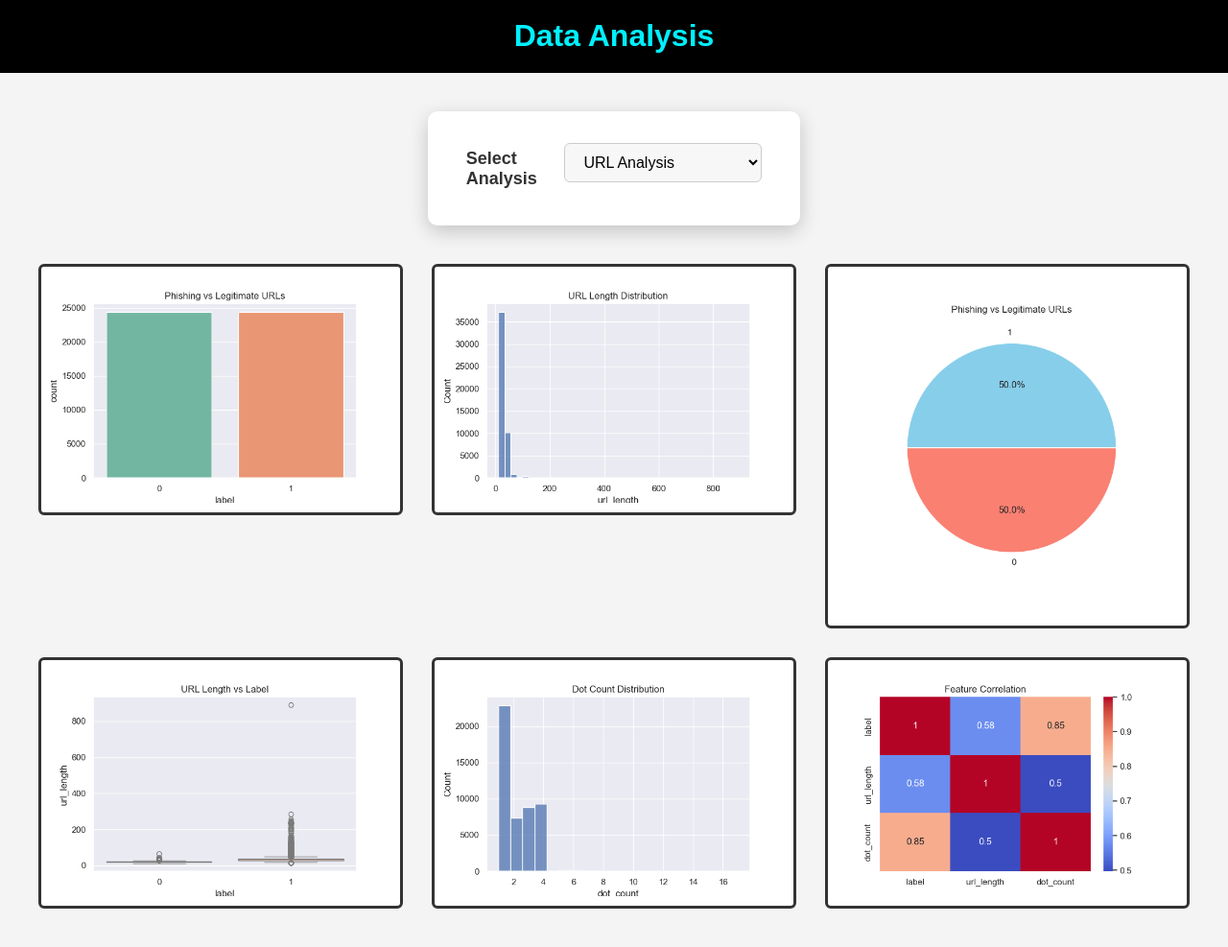
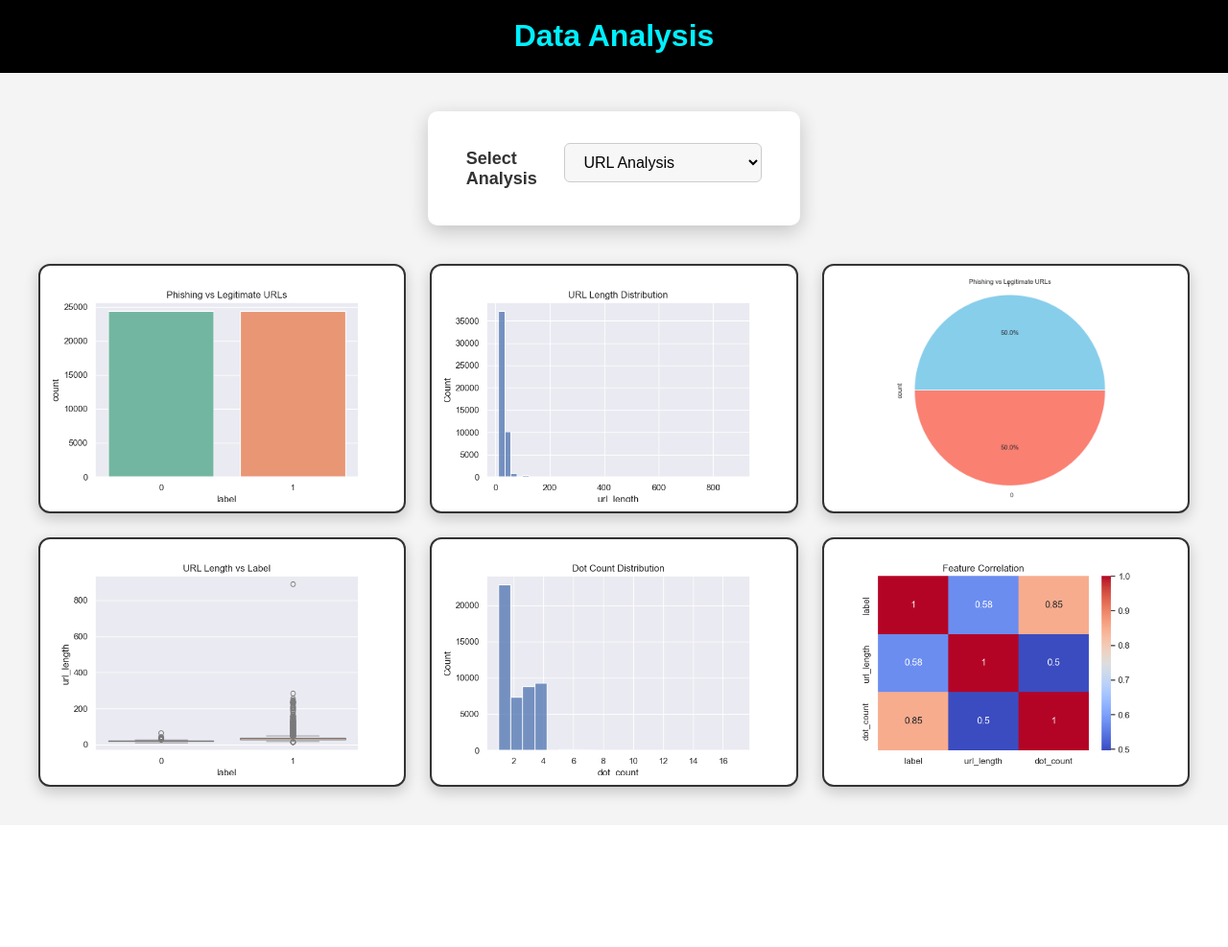
Before and after one commit to Monisha-2006/Phishing-Detection-System, a Flask app: page / in a window 1280 px wide, after a click on "Analysis". Shown: the part 81-1068 px from the top of the page at 96% size. After the commit the page ends 919 px from the top, so only its background shows below. Run offline with Flask 3, Linux system fonts and the light colour scheme; parts of the project's set-up code (start-up, migrations or seed data) failed here and were passed over.

Commit message:
Updated phishing detection system project files

```diff
--- a/static/style.css
+++ b/static/style.css
@@ -406,23 +406,38 @@ background:#f1c40f;
 .risk-bar.danger{
 background:#e74c3c;
 }
-.analysis-grid{
+.analysis-grid {
+    display: grid;
+    grid-template-columns: repeat(3, 1fr);
+    gap: 25px;
+    padding: 40px;
+}
 
-display:grid;
-grid-template-columns:repeat(3,1fr);
-gap:30px;
-padding:40px;
+/* NEW BOX DESIGN */
+.chart-box {
+    background: white;
+    border-radius: 12px;
+    padding: 10px;
+    border: 2px solid #333;
+    height: 260px;
+
+    display: flex;
+    align-items: center;
+    justify-content: center;
+
+    box-shadow: 0 5px 15px rgba(0,0,0,0.2);
+}
+
+/* FIX IMAGE SIZE */
+.chart-box img {
+    width: 100%;
+    height: 100%;
+    object-fit: contain ;
 
 }
-
-.analysis-grid img{
-
-width:100%;
-border:3px solid #333;
-border-radius:6px;
-background:white;
-padding:10px;
-
+.chart-box:hover {
+    transform: scale(1.03);
+    transition: 0.3s;
 }
 /* ===================== */
 /* PERFORMANCE PAGE */
--- a/templates/index.html
+++ b/templates/index.html
@@ -198,27 +198,50 @@ style="width: {{risk_score}}%;">
 
 <!-- URL Charts -->
 <div id="urlAnalysis" class="analysis-grid">
+<div class="chart-box">
+<img src="{{ url_for('static', filename='url_count.png') }}" onclick="openModal(this)">
+</div>
+<div class="chart-box">
+<img src="{{ url_for('static', filename='url_length.png') }}" onclick="openModal(this)">
+</div>
+<div class="chart-box">
+<img src="{{ url_for('static', filename='url_pie.png') }}" onclick="openModal(this)">
+</div>
 
-<img src="{{ url_for('static', filename='url_count.png') }}">
-<img src="{{ url_for('static', filename='url_length.png') }}">
-<img src="{{ url_for('static', filename='url_pie.png') }}">
-
-<img src="{{ url_for('static', filename='url_box.png') }}">
-<img src="{{ url_for('static', filename='url_dots.png') }}">
-<img src="{{ url_for('static', filename='url_heatmap.png') }}">
+<div class="chart-box">
+<img src="{{ url_for('static', filename='url_box.png') }}" onclick="openModal(this)">
+</div>
+<div class="chart-box">
+<img src="{{ url_for('static', filename='url_dots.png') }}" onclick="openModal(this)">
+</div>
+<div class="chart-box">
+<img src="{{ url_for('static', filename='url_heatmap.png') }}" onclick="openModal(this)">
+</div>
 
 </div>
 
 <!-- SMS Charts -->
 <div id="smsAnalysis" class="analysis-grid" style="display:none">
 
-<img src="{{ url_for('static', filename='sms_count.png') }}">
-<img src="{{ url_for('static', filename='sms_length.png') }}">
-<img src="{{ url_for('static', filename='sms_pie.png') }}">
+<div class="chart-box">
+<img src="{{ url_for('static', filename='sms_count.png') }}" onclick="openModal(this)">
+</div>
+<div class="chart-box">
+<img src="{{ url_for('static', filename='sms_length.png') }}" onclick="openModal(this)">
+</div>
+<div class="chart-box">
+<img src="{{ url_for('static', filename='sms_pie.png') }}" onclick="openModal(this)">
+</div>
 
-<img src="{{ url_for('static', filename='sms_box.png') }}">
-<img src="{{ url_for('static', filename='sms_wordcloud.png') }}">
-<img src="{{ url_for('static', filename='sms_heatmap.png') }}">
+<div class="chart-box">
+<img src="{{ url_for('static', filename='sms_box.png') }}" onclick="openModal(this)">
+</div>
+<div class="chart-box">
+<img src="{{ url_for('static', filename='sms_wordcloud.png') }}" onclick="openModal(this)">
+</div>
+<div class="chart-box">
+<img src="{{ url_for('static', filename='sms_heatmap.png') }}" onclick="openModal(this)">
+</div>
 
 </div>
 
@@ -226,16 +249,33 @@ style="width: {{risk_score}}%;">
 <!-- EMAIL Charts -->
 <div id="emailAnalysis" class="analysis-grid" style="display:none">
 
-<img src="{{ url_for('static', filename='email_count.png') }}">
-<img src="{{ url_for('static', filename='email_length.png') }}">
-<img src="{{ url_for('static', filename='email_pie.png') }}">
+<div class="chart-box">
+<img src="{{ url_for('static', filename='email_count.png') }}" onclick="openModal(this)">
+</div>
+<div class="chart-box">
+<img src="{{ url_for('static', filename='email_length.png') }}" onclick="openModal(this)">
+</div>
+<div class="chart-box">
+<img src="{{ url_for('static', filename='email_pie.png') }}" onclick="openModal(this)">
+</div>
 
-<img src="{{ url_for('static', filename='email_box.png') }}">
-<img src="{{ url_for('static', filename='email_wordcloud.png') }}">
-<img src="{{ url_for('static', filename='email_heatmap.png') }}">
+<div class="chart-box">
+<img src="{{ url_for('static', filename='email_box.png') }}" onclick="openModal(this)">
+</div>
+<div class="chart-box">
+<img src="{{ url_for('static', filename='email_wordcloud.png') }}" onclick="openModal(this)">
+</div>
+<div class="chart-box">
+<img src="{{ url_for('static', filename='email_heatmap.png') }}" onclick="openModal(this)">
+</div>
 
 </div>
 
+</div>
+<!-- IMAGE POPUP MODAL -->
+<div id="imgModal" class="modal">
+    <span class="close" onclick="closeModal()">&times;</span>
+    <img class="modal-content" id="modalImg">
 </div>
 
 <!-- PERFORMANCE -->
@@ -504,4 +544,12 @@ window.onload = function(){
 
 }
 
+function openModal(img){
+    document.getElementById("imgModal").style.display = "block";
+    document.getElementById("modalImg").src = img.src;
+}
+
+function closeModal(){
+    document.getElementById("imgModal").style.display = "none";
+}
 </script>
```
Also changed, not shown: other parts of static/style.css (+32 -0 lines), analysis.py (+21 -12 lines), static/bg.jpg (deleted), static/bg1.avif (deleted), static/bg2.avif (deleted), static/bg3.avif (deleted), static/bg5.png (deleted), static/bg6.jpg (deleted), static/bg7.jpg (deleted), static/bgi.avif (deleted), static/email_pie.png, static/email_wordcloud.png, static/sms_pie.png, static/sms_wordcloud.png, 2 more files.
